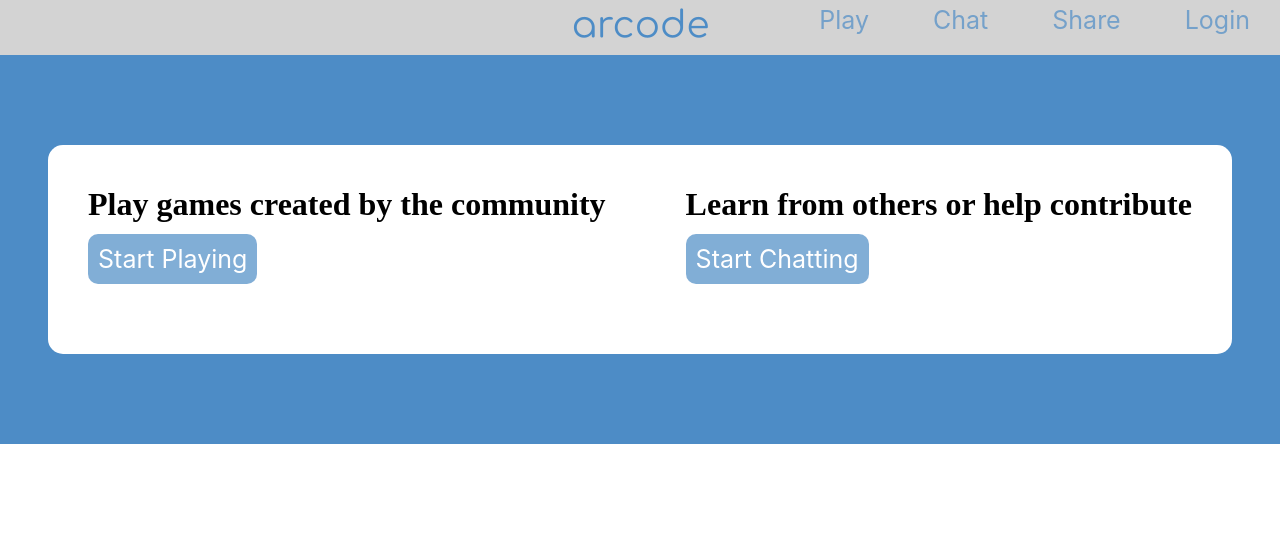
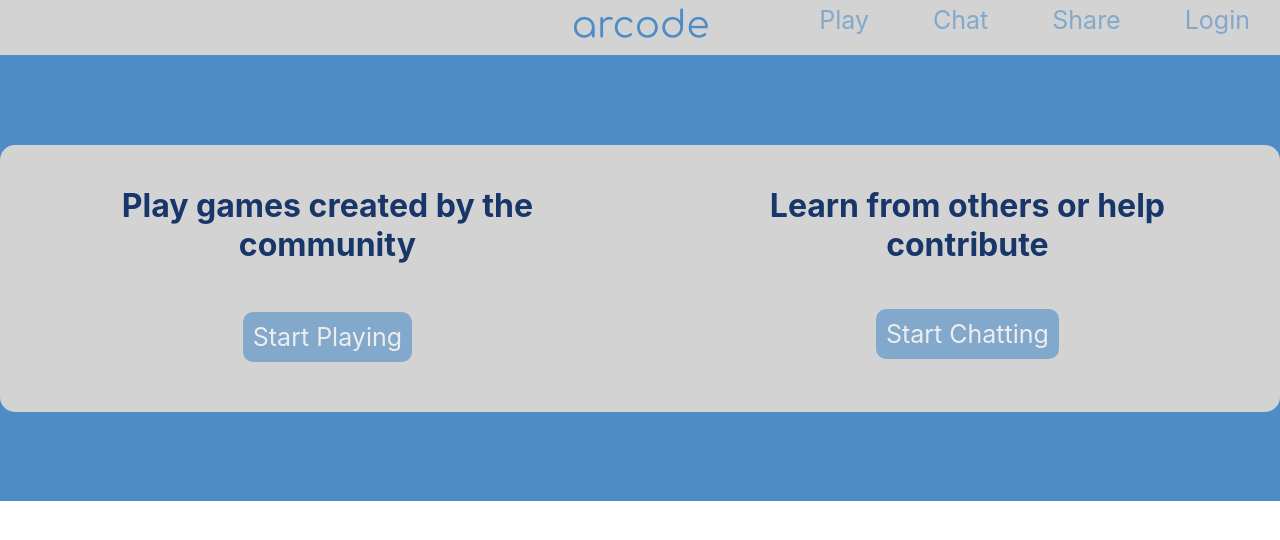
Before and after one commit to jacobdeal1/arcode, a plain HTML site: page index.html in a window 1280 px wide. Drawn offline with Linux system fonts and the light colour scheme.

Commit message:
Changed some fonts and colors

```diff
--- a/index.html
+++ b/index.html
@@ -23,11 +23,11 @@
         </div>
         <div class="front">
             <div class="left">
-                <h1>Play games created by the community</h1>
+                <h1 class="ftext">Play games created by the community</h1>
                 <a class="btn" href="play.html">Start Playing</a>
             </div>
             <div class="right">
-                <h1>Learn from others or help contribute</h1>
+                <h1 class="ftext">Learn from others or help contribute</h1>
                 <a class="btn" href="chat.html">Start Chatting</a>
             </div>
         </div>
--- a/style.css
+++ b/style.css
@@ -12,7 +12,7 @@ body {
     text-align: center;
     text-decoration: none;
     color: #4d8cc6;
-    opacity: 0.7;
+    opacity: 0.6;
     transition: 0.3s;
     padding: 30px;
 }
@@ -74,19 +74,27 @@ body {
 }
 
 .left {
-    background-color: white;
+    font-family: -apple-system, BlinkMacSystemFont, "Segoe UI", Roboto, Oxygen,
+        Ubuntu, Cantarell, "Open Sans", "Helvetica Neue", sans-serif;
+    background-color: lightgray;
     margin-top: 7%;
     margin-bottom: 7%;
-    padding: 20px 40px 80px;
+    padding: 20px 40px 60px;
     border-radius: 15px 0 0 15px;
+    text-align: center;
+    color: #183669;
 }
 
 .right {
-    background-color: white;
+    font-family: -apple-system, BlinkMacSystemFont, "Segoe UI", Roboto, Oxygen,
+        Ubuntu, Cantarell, "Open Sans", "Helvetica Neue", sans-serif;
+    background-color: lightgray;
     margin-top: 7%;
     margin-bottom: 7%;
-    padding: 20px 40px 80px;
+    padding: 20px 40px 60px;
     border-radius: 0 15px 15px 0;
+    text-align: center;
+    color: #183669;
 }
 
 .btn {
@@ -100,10 +108,14 @@ body {
     color: white;
     padding: 10px;
     border-radius: 10px;
-    opacity: 0.7;
+    opacity: 0.6;
     transition: 0.3s;
 }
 
-.btn:hover{
+.btn:hover {
     opacity: 1;
 }
+
+.ftext {
+    margin-bottom: 10%;
+}
```
